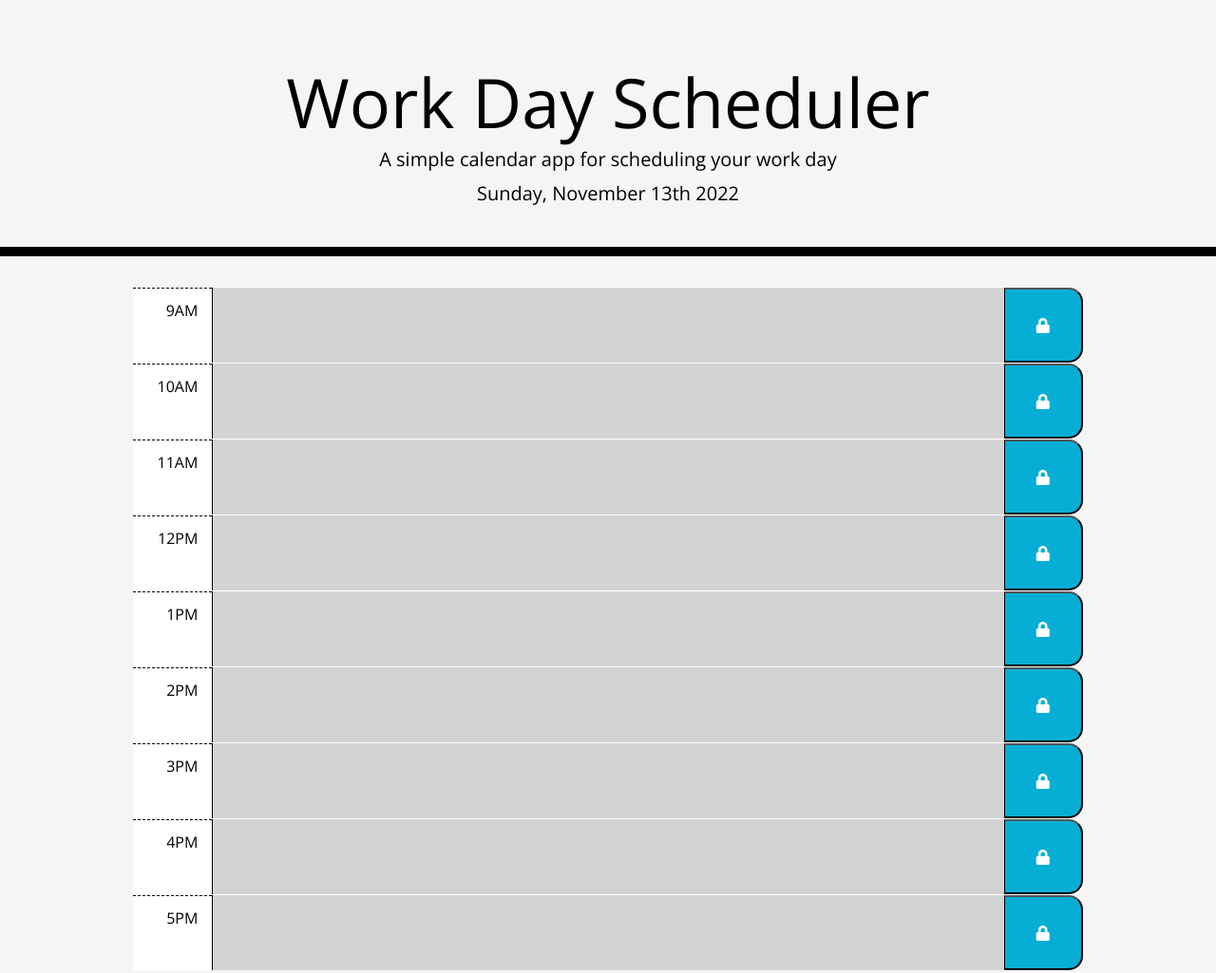
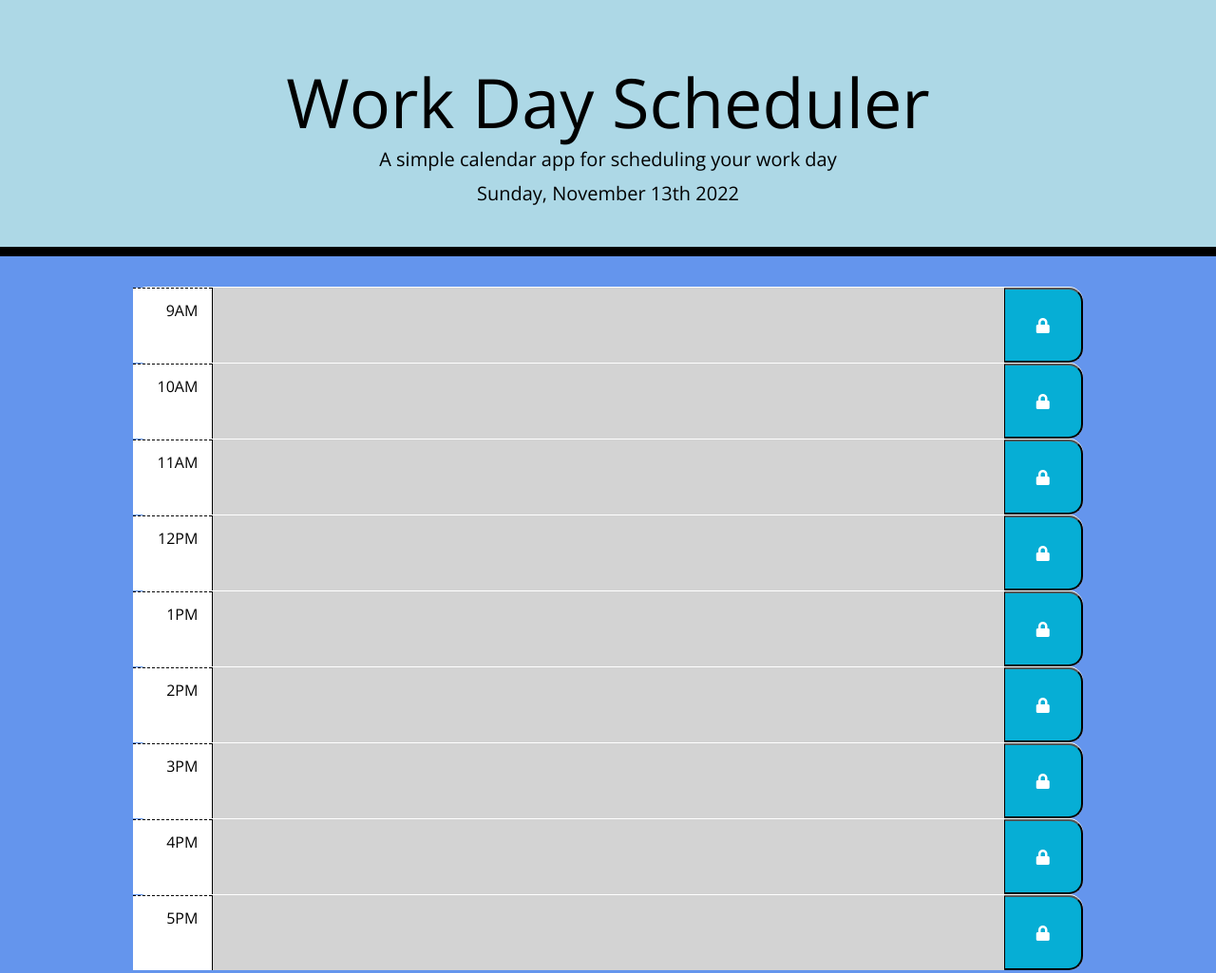
Before and after one commit to cmcclay77/workday-scheduler, a plain HTML site: page index.html in a window 1280 px wide. Shown: the top 1025 px of the page at 95% size. Drawn offline with nearby package versions, Linux system fonts and the light colour scheme.

Commit message:
updated CSS

```diff
--- a/assets/css/styles.css
+++ b/assets/css/styles.css
@@ -1,6 +1,6 @@
   body {
     font-family: 'Open Sans', sans-serif;
-    background-color: whitesmoke;
+    background-color: cornflowerblue;
     font-size: 16px;
     line-height: 1;
   }
@@ -21,7 +21,7 @@
 
   .jumbotron {
     text-align: center;
-    background-color: transparent;
+    background-color: lightblue;
     color: black;
     border-radius: 0;
     border-bottom: 10px solid black;
```
